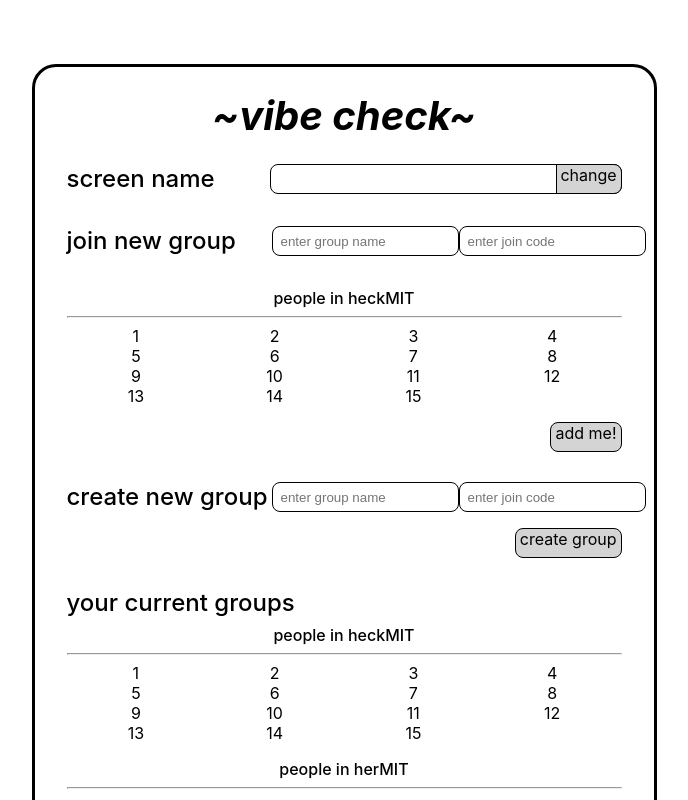
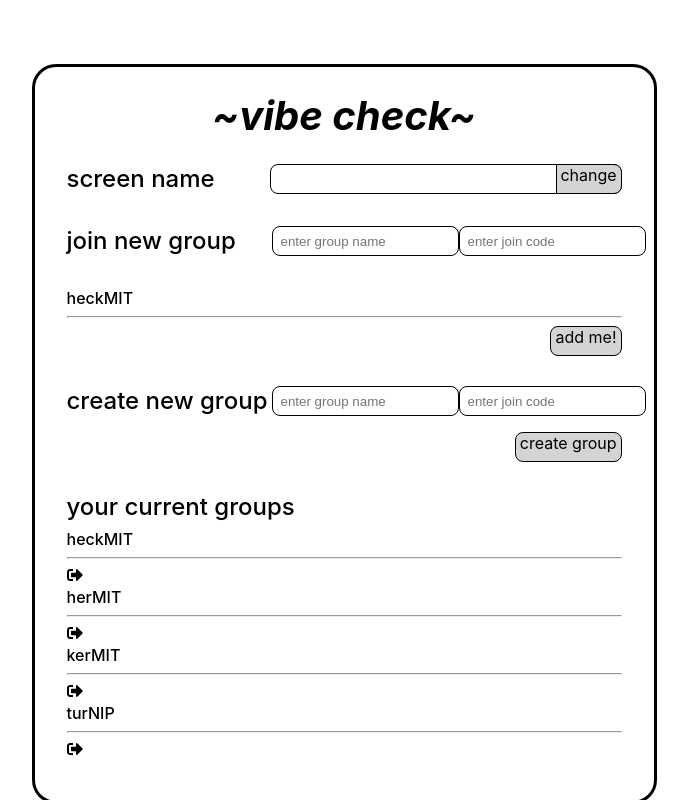
Before and after one commit to cindy-x-wang/vibecheck, a React (Create React App) app in the folder settings-tab/: page / in a window 1280 px wide. Shown: the top 800 px of the page, without its empty margins (296-984 px from the left). Built offline with nearby package versions, Linux system fonts and the light colour scheme.

Commit message:
leave icon, show/hide group members

```diff
--- a/settings-tab/package.json
+++ b/settings-tab/package.json
@@ -8,6 +8,7 @@
     "@testing-library/user-event": "^7.2.1",
     "react": "^16.13.1",
     "react-dom": "^16.13.1",
+    "react-icons": "^3.11.0",
     "react-scripts": "3.4.3"
   },
   "scripts": {
--- a/settings-tab/src/App.css
+++ b/settings-tab/src/App.css
@@ -87,6 +87,20 @@ input:focus {
   margin-bottom: 8px;
 }
 
+.App-single-group {
+  /* width: 90%; */
+  /* align-self: flex-start;
+  display: flex;
+  flex-direction: row; */
+}
+
+.App-group-leave {
+  /* width: 10%; */
+  align-self: flex-end;
+  cursor: pointer;
+  justify-self: flex-start;
+}
+
 .App-buttonContainer {
   height: 28px;
   position: relative;
@@ -108,3 +122,12 @@ input:focus {
 .App-button:hover {
   background-color: #cacaca;
 }
+/*
+.group-div {
+  display: flex;
+  flex-direction: column;
+}
+
+.group-name {
+  text-align: left;
+} */
--- a/settings-tab/src/App.js
+++ b/settings-tab/src/App.js
@@ -2,7 +2,7 @@ import React from 'react';
 import logo from './logo.svg';
 import './App.css';
 import Group from './Group.js';
-
+import { FaSignOutAlt } from 'react-icons/fa';
 
 class App extends React.Component {
 
@@ -86,7 +86,17 @@ class App extends React.Component {
     let groups = [];
     console.log(Object.entries(this.state.groups));
     for(const [groupName, groupMembers] of Object.entries(this.state.groups)) {
-      groups.push(<Group groupMembers={groupMembers} groupName={groupName} first={first}/>);
+      groups.push(
+        <div className='App-single-group'>
+          <Group groupMembers={groupMembers} groupName={groupName} first={first}/>
+          <div
+            className='App-group-leave'
+            // onClick={}
+          >
+            <FaSignOutAlt/>
+          </div>
+        </div>
+      );
       first = false;
     }
 
@@ -157,6 +167,14 @@ class App extends React.Component {
             <div className='App-displayGroups'>
               <div className='App-fields App-group'> your current groups </div>
               {groups}
+              {/* {Object.keys(this.state.groups).map((key) => {
+                return (
+                  <div className='group-div'>
+                    <div className='group-name'> {key} </div>
+                    <div className='group-members'> {this.state.groups[key]} </div>
+                  </div>
+                )
+              })} */}
             </div>
 
 
--- a/settings-tab/src/Group.css
+++ b/settings-tab/src/Group.css
@@ -2,11 +2,27 @@
     display: grid;
     grid-template-columns: 25% 25% 25% 25%;
     margin-bottom: 16px;
+    width: 100%;
+    /* width: 70%;
+    display: flex;
+    justify-content: center; */
 }
 
 .Group-groupTitle {
     font-weight: 500;
+    text-align: left;
+    cursor: pointer;
+    width: 90%;
+    align-self: flex-start;
 }
+
+/* .Group-groupLeave {
+    font-weight: 500;
+    text-align: right;
+    cursor: pointer;
+    width: 10%;
+    align-self: flex-end;
+} */
 
 
 .Group-displayMembersContainer {
--- a/settings-tab/src/Group.js
+++ b/settings-tab/src/Group.js
@@ -7,21 +7,36 @@ class Group extends React.Component {
   constructor(props) {
     super(props);
     this.state = {
-
+      showMembers: false,
     }
 
+    this.toggleShowMembers = this.toggleShowMembers.bind(this);
+
+  }
+
+  toggleShowMembers() {
+    this.setState({
+      showMembers: !this.state.showMembers,
+    });
   }
 
 
   render() {
     return (
       <>
-        <div className='Group-displayMembersContainer'>
-          <div className='Group-groupTitle'> people in {this.props.groupName} </div>
+        <div
+          className='Group-displayMembersContainer'
+          onClick={this.toggleShowMembers}
+        >
+          <div className='Group-groupTitle'> {this.props.groupName} </div>
           <hr/>
-          <div className='Group-displayMembers'>
-            {this.props.groupMembers.map((e) => <div> {e} </div>)}
-          </div>
+          { this.state.showMembers ?
+            <div className='Group-displayMembers'>
+              {this.props.groupMembers.map((e) => <div> {e} </div>)}
+            </div>
+            :
+            <div></div>
+          }
         </div>
       </>
     );
```
Also changed, not shown: 1 other file (tests, documents, lock files or other folders).
